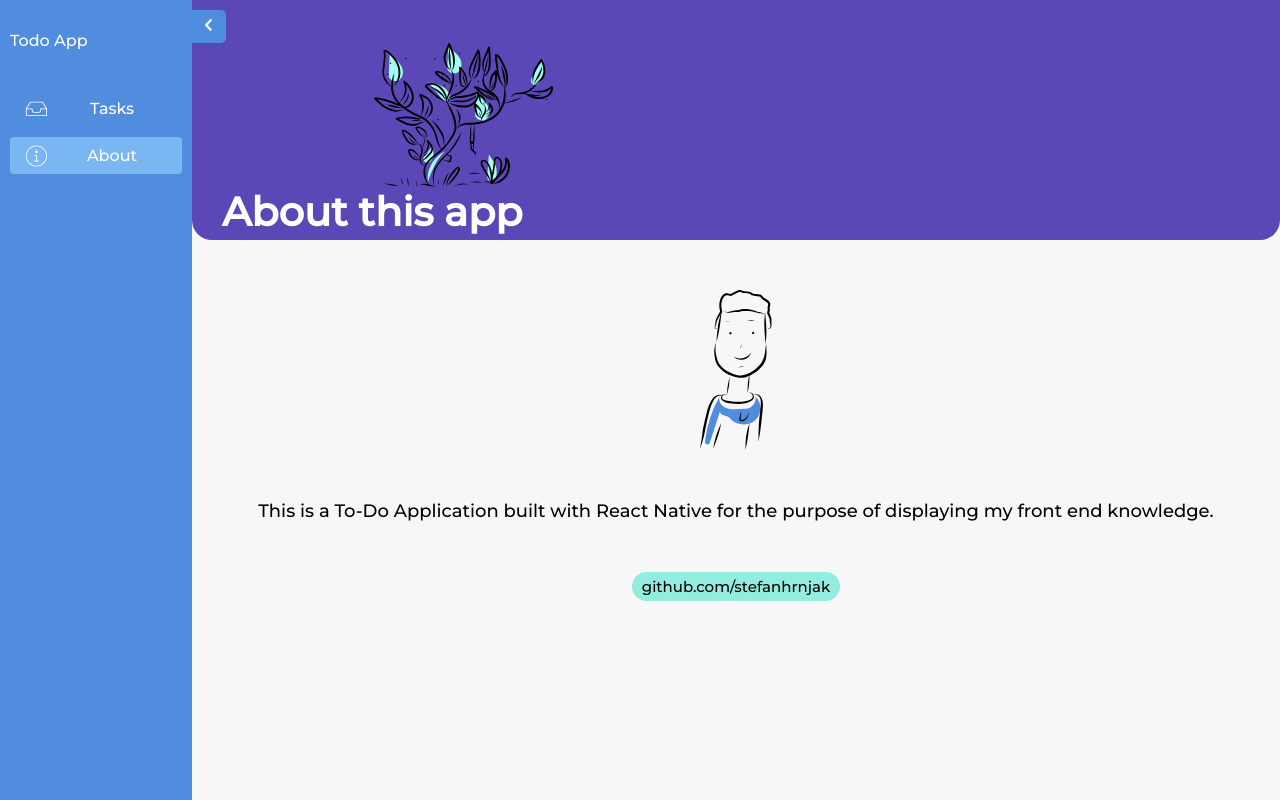
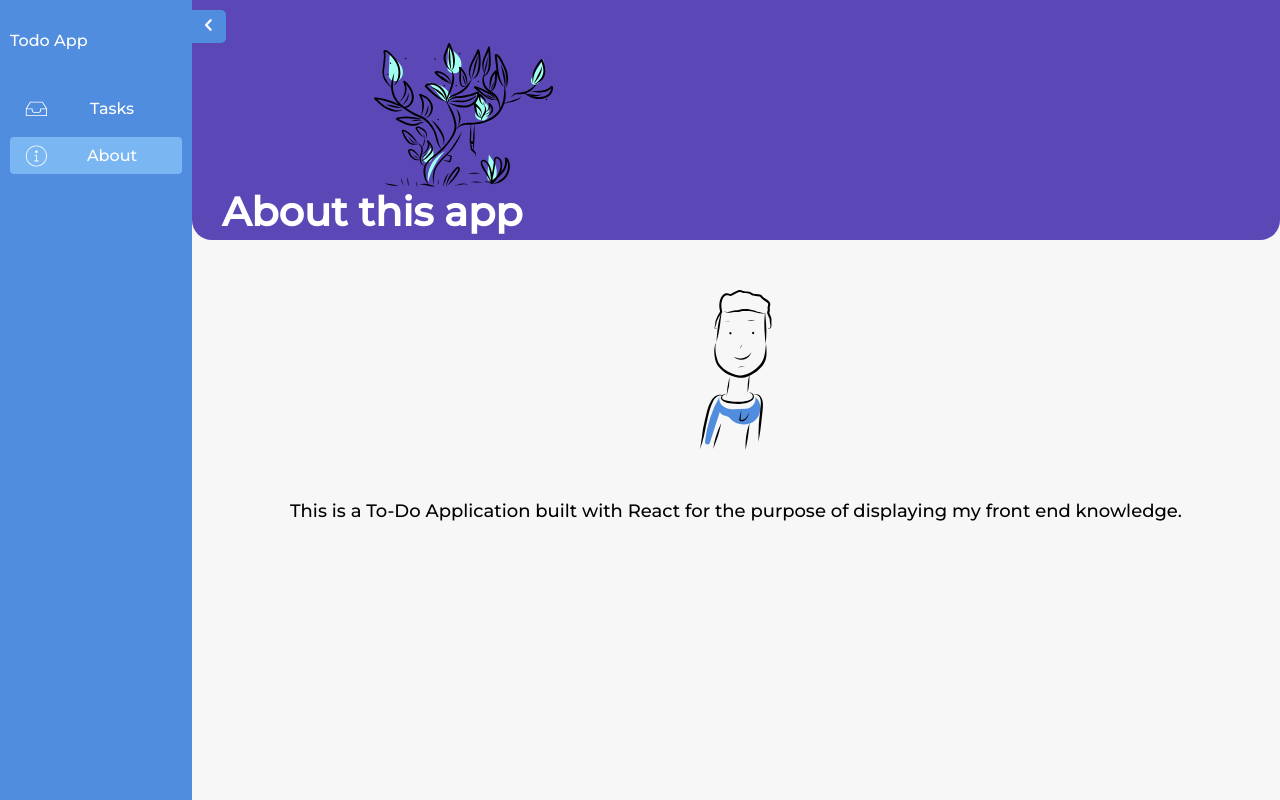
Before and after one commit to stefanhrnjak/Todo-App, a React (Create React App) app: page / in a window 1280 px wide. Both pictures are taken after a click on the button "About". Built offline with nearby package versions, Linux system fonts and the light colour scheme.

Commit message:
complete

```diff
--- a/src/components/todos/About.module.js
+++ b/src/components/todos/About.module.js
@@ -22,10 +22,10 @@ export default function About(props) {
       <Profile />
 
       <p className={classes.text}>
-        This is a To-Do Application built with React Native for the purpose of
+        This is a To-Do Application built with React for the purpose of
         displaying my front end knowledge.
       </p>
-      <div className={classes.github}><a href="https://github.com/stefanhrnjak">github.com/stefanhrnjak</a></div>
+      {/* <div className={classes.github}><a href="https://github.com/stefanhrnjak">github.com/stefanhrnjak</a></div> */}
 
     </div>
   );
```
